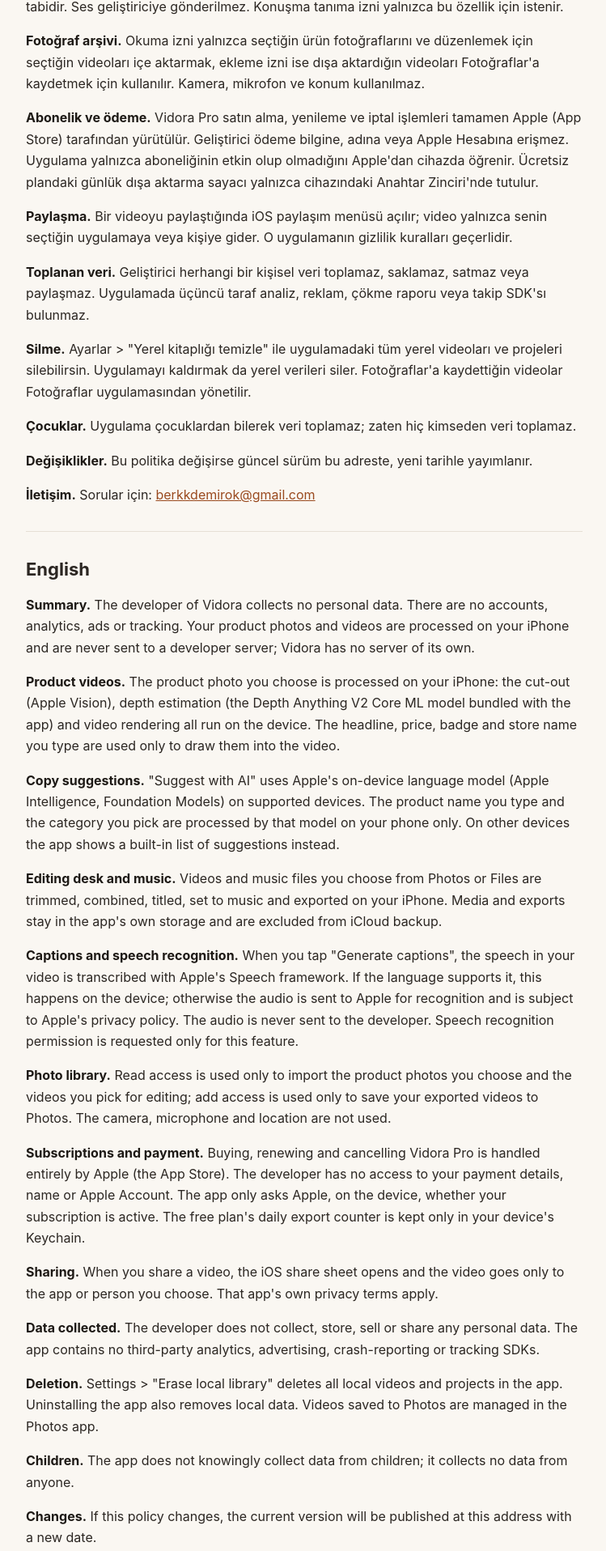
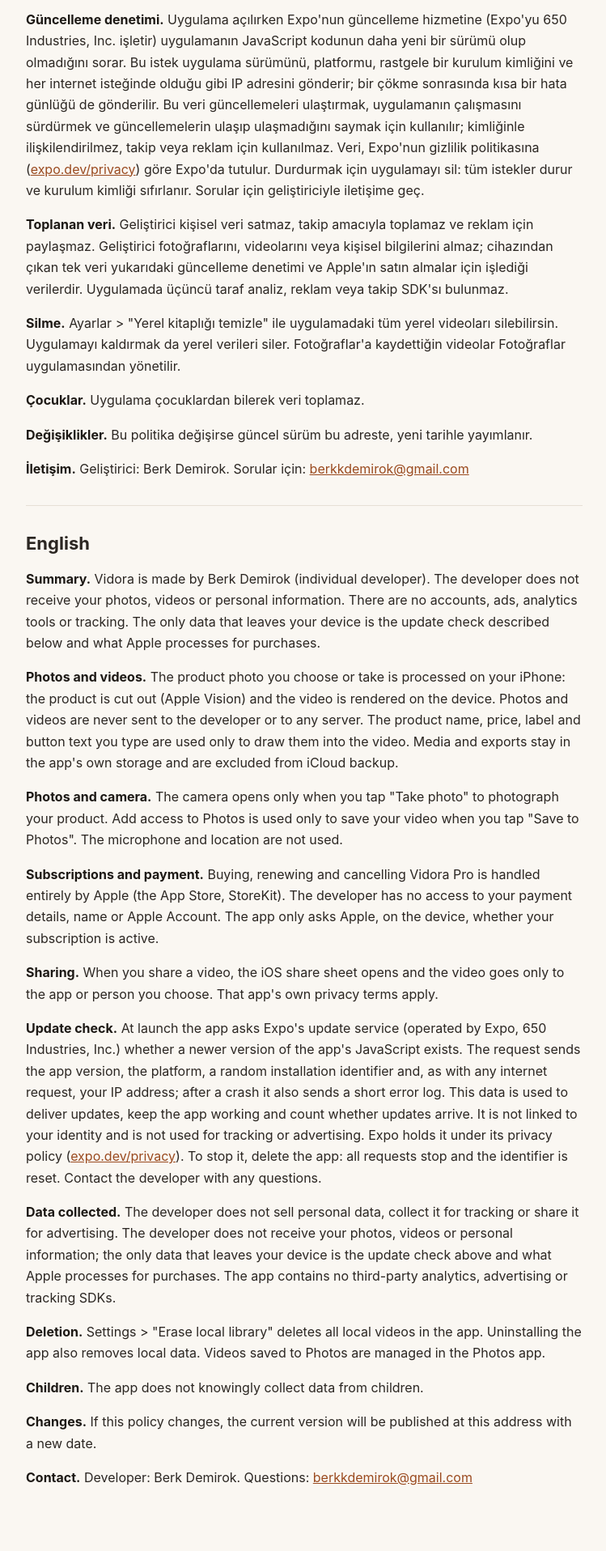
Before and after one commit to berkdemirokk/berkdemirokk.github.io, a plain HTML site: page vidora/privacy/index.html in a window 1280 px wide. Shown: the part 881-2797 px from the top of the page at 81% size, without its empty margins (264-1013 px from the left). Drawn offline with Linux system fonts and the light colour scheme.

Commit message:
Update Vidora privacy, support and landing pages for version 1.0
Describes the single-flow build: on-device cut-out and render, Vidora Pro,
the launch-time update check, and a corrected contact address.

Co-Authored-By: Claude Fable 5.2 <noreply@anthropic.com>

```diff
--- a/vidora/privacy/index.html
+++ b/vidora/privacy/index.html
@@ -28,7 +28,8 @@
   <a class="home" href="../">&larr; Vidora</a>
 
   <h1>Vidora – Gizlilik Politikası / Privacy Policy</h1>
-  <p class="meta">Son güncelleme / Last updated: 2026-11-15<br>
+  <p class="meta">Son güncelleme / Last updated: 2026-11-16<br>
+  Geliştirici / Developer: Berk Demirok<br>
   İletişim / Contact: <a href="mailto:berkkdemirok@gmail.com">berkkdemirok@gmail.com</a></p>
   <p class="lang-nav"><a href="#tr">Türkçe</a> · <a href="#en">English</a></p>
 
@@ -37,31 +38,28 @@
   <section id="tr" lang="tr">
     <h2>Türkçe</h2>
 
-    <p><strong>Özet.</strong> Vidora'nın geliştiricisi hiçbir kişisel veri toplamaz. Hesap, analiz, reklam veya takip yoktur. Ürün fotoğrafların ve videoların iPhone'unda işlenir ve geliştiricinin bir sunucusuna gönderilmez; Vidora'nın kendi sunucusu yoktur.</p>
+    <p><strong>Özet.</strong> Vidora'nın geliştiricisi Berk Demirok'tur (bireysel geliştirici). Geliştirici fotoğraflarını, videolarını veya kişisel bilgilerini almaz. Hesap, reklam, analiz aracı ve takip yoktur. Cihazından çıkan tek veri, aşağıda anlatılan güncelleme denetimi ve satın almalar için Apple'ın işlediği verilerdir.</p>
 
-    <p><strong>Ürün videoları.</strong> Seçtiğin ürün fotoğrafı iPhone'unda işlenir: ürünün arka plandan ayrılması (Apple Vision), derinlik tahmini (uygulamanın içinde gelen Depth Anything V2 Core ML modeli) ve videonun oluşturulması cihazda yapılır. Yazdığın başlık, fiyat, rozet ve mağaza adı yalnızca videoya yazılmak için kullanılır.</p>
+    <p><strong>Fotoğraflar ve videolar.</strong> Seçtiğin ya da çektiğin ürün fotoğrafı iPhone'unda işlenir: ürün arka plandan ayrılır (Apple Vision) ve video cihazda oluşturulur. Fotoğraf ve videolar geliştiriciye veya herhangi bir sunucuya gönderilmez. Yazdığın ürün adı, fiyat, etiket ve buton yazısı yalnızca videoya yazılmak için kullanılır. Medya ve çıktılar uygulamanın kendi depolama alanında tutulur ve iCloud yedeğine dahil edilmez.</p>
 
-    <p><strong>Metin önerileri.</strong> "Yapay zekâyla öner" özelliği, destekleyen cihazlarda Apple'ın cihaz içi dil modelini (Apple Intelligence, Foundation Models) kullanır. Yazdığın ürün adı ve seçtiğin kategori yalnızca bu model tarafından telefonunda işlenir. Desteklemeyen cihazlarda uygulamanın içindeki hazır öneri listesi gösterilir.</p>
+    <p><strong>Fotoğraflar ve kamera.</strong> Kamera yalnızca "Fotoğraf çek" dediğinde ürününün fotoğrafını çekmek için açılır. Fotoğraflar'a ekleme izni, oluşturduğun videoyu yalnızca sen "Fotoğraflar'a kaydet" dediğinde kaydetmek için kullanılır. Mikrofon ve konum kullanılmaz.</p>
 
-    <p><strong>Kurgu masası ve müzik.</strong> Fotoğraflar'dan veya Dosyalar'dan seçtiğin videolar ve müzik dosyaları; kırpma, birleştirme, başlık, müzik ve dışa aktarma işlemleri iPhone'unda yapılır. Medya ve çıktılar uygulamanın kendi depolama alanında tutulur ve iCloud yedeğine dahil edilmez.</p>
-
-    <p><strong>Altyazı ve konuşma tanıma.</strong> "Altyazı oluştur" dediğinde, videodaki konuşma Apple'ın Speech (konuşma tanıma) özelliğiyle yazıya çevrilir. Dil destekliyorsa bu işlem cihazda yapılır; desteklemiyorsa ses, tanıma için Apple'a gönderilir ve Apple'ın gizlilik politikasına tabidir. Ses geliştiriciye gönderilmez. Konuşma tanıma izni yalnızca bu özellik için istenir.</p>
-
-    <p><strong>Fotoğraf arşivi.</strong> Okuma izni yalnızca seçtiğin ürün fotoğraflarını ve düzenlemek için seçtiğin videoları içe aktarmak, ekleme izni ise dışa aktardığın videoları Fotoğraflar'a kaydetmek için kullanılır. Kamera, mikrofon ve konum kullanılmaz.</p>
-
-    <p><strong>Abonelik ve ödeme.</strong> Vidora Pro satın alma, yenileme ve iptal işlemleri tamamen Apple (App Store) tarafından yürütülür. Geliştirici ödeme bilgine, adına veya Apple Hesabına erişmez. Uygulama yalnızca aboneliğinin etkin olup olmadığını Apple'dan cihazda öğrenir. Ücretsiz plandaki günlük dışa aktarma sayacı yalnızca cihazındaki Anahtar Zinciri'nde tutulur.</p>
+    <p><strong>Abonelik ve ödeme.</strong> Vidora Pro satın alma, yenileme ve iptal işlemleri tamamen Apple (App Store, StoreKit) tarafından yürütülür. Geliştirici ödeme bilgine, adına veya Apple Hesabına erişmez. Uygulama yalnızca aboneliğinin etkin olup olmadığını Apple'dan cihazda öğrenir.</p>
 
     <p><strong>Paylaşma.</strong> Bir videoyu paylaştığında iOS paylaşım menüsü açılır; video yalnızca senin seçtiğin uygulamaya veya kişiye gider. O uygulamanın gizlilik kuralları geçerlidir.</p>
 
-    <p><strong>Toplanan veri.</strong> Geliştirici herhangi bir kişisel veri toplamaz, saklamaz, satmaz veya paylaşmaz. Uygulamada üçüncü taraf analiz, reklam, çökme raporu veya takip SDK'sı bulunmaz.</p>
+    <p><strong>Güncelleme denetimi.</strong> Uygulama açılırken Expo'nun güncelleme hizmetine (Expo'yu 650 Industries, Inc. işletir) uygulamanın JavaScript kodunun daha yeni bir sürümü olup olmadığını sorar. Bu istek uygulama sürümünü, platformu, rastgele bir kurulum kimliğini ve her internet isteğinde olduğu gibi IP adresini gönderir; bir çökme sonrasında kısa bir hata günlüğü de gönderilir. Bu veri güncellemeleri ulaştırmak, uygulamanın çalışmasını sürdürmek ve güncellemelerin ulaşıp ulaşmadığını saymak için kullanılır; kimliğinle ilişkilendirilmez, takip veya reklam için kullanılmaz. Veri, Expo'nun gizlilik politikasına (<a href="https://expo.dev/privacy">expo.dev/privacy</a>) göre Expo'da tutulur. Durdurmak için uygulamayı sil: tüm istekler durur ve kurulum kimliği sıfırlanır. Sorular için geliştiriciyle iletişime geç.</p>
 
-    <p><strong>Silme.</strong> Ayarlar &gt; "Yerel kitaplığı temizle" ile uygulamadaki tüm yerel videoları ve projeleri silebilirsin. Uygulamayı kaldırmak da yerel verileri siler. Fotoğraflar'a kaydettiğin videolar Fotoğraflar uygulamasından yönetilir.</p>
+    <p><strong>Toplanan veri.</strong> Geliştirici kişisel veri satmaz, takip amacıyla toplamaz ve reklam için paylaşmaz. Geliştirici fotoğraflarını, videolarını veya kişisel bilgilerini almaz; cihazından çıkan tek veri yukarıdaki güncelleme denetimi ve Apple'ın satın almalar için işlediği verilerdir. Uygulamada üçüncü taraf analiz, reklam veya takip SDK'sı bulunmaz.</p>
 
-    <p><strong>Çocuklar.</strong> Uygulama çocuklardan bilerek veri toplamaz; zaten hiç kimseden veri toplamaz.</p>
+    <p><strong>Silme.</strong> Ayarlar &gt; "Yerel kitaplığı temizle" ile uygulamadaki tüm yerel videoları silebilirsin. Uygulamayı kaldırmak da yerel verileri siler. Fotoğraflar'a kaydettiğin videolar Fotoğraflar uygulamasından yönetilir.</p>
+
+    <p><strong>Çocuklar.</strong> Uygulama çocuklardan bilerek veri toplamaz.</p>
 
     <p><strong>Değişiklikler.</strong> Bu politika değişirse güncel sürüm bu adreste, yeni tarihle yayımlanır.</p>
 
-    <p><strong>İletişim.</strong> Sorular için: <a href="mailto:berkkdemirok@gmail.com">berkkdemirok@gmail.com</a></p>
+    <p><strong>İletişim.</strong> Geliştirici: Berk Demirok. Sorular için: <a href="mailto:berkkdemirok@gmail.com">berkkdemirok@gmail.com</a></p>
+
   </section>
 
   <hr>
@@ -69,31 +67,28 @@
   <section id="en" lang="en">
     <h2>English</h2>
 
-    <p><strong>Summary.</strong> The developer of Vidora collects no personal data. There are no accounts, analytics, ads or tracking. Your product photos and videos are processed on your iPhone and are never sent to a developer server; Vidora has no server of its own.</p>
+    <p><strong>Summary.</strong> Vidora is made by Berk Demirok (individual developer). The developer does not receive your photos, videos or personal information. There are no accounts, ads, analytics tools or tracking. The only data that leaves your device is the update check described below and what Apple processes for purchases.</p>
 
-    <p><strong>Product videos.</strong> The product photo you choose is processed on your iPhone: the cut-out (Apple Vision), depth estimation (the Depth Anything V2 Core ML model bundled with the app) and video rendering all run on the device. The headline, price, badge and store name you type are used only to draw them into the video.</p>
+    <p><strong>Photos and videos.</strong> The product photo you choose or take is processed on your iPhone: the product is cut out (Apple Vision) and the video is rendered on the device. Photos and videos are never sent to the developer or to any server. The product name, price, label and button text you type are used only to draw them into the video. Media and exports stay in the app's own storage and are excluded from iCloud backup.</p>
 
-    <p><strong>Copy suggestions.</strong> "Suggest with AI" uses Apple's on-device language model (Apple Intelligence, Foundation Models) on supported devices. The product name you type and the category you pick are processed by that model on your phone only. On other devices the app shows a built-in list of suggestions instead.</p>
+    <p><strong>Photos and camera.</strong> The camera opens only when you tap "Take photo" to photograph your product. Add access to Photos is used only to save your video when you tap "Save to Photos". The microphone and location are not used.</p>
 
-    <p><strong>Editing desk and music.</strong> Videos and music files you choose from Photos or Files are trimmed, combined, titled, set to music and exported on your iPhone. Media and exports stay in the app's own storage and are excluded from iCloud backup.</p>
-
-    <p><strong>Captions and speech recognition.</strong> When you tap "Generate captions", the speech in your video is transcribed with Apple's Speech framework. If the language supports it, this happens on the device; otherwise the audio is sent to Apple for recognition and is subject to Apple's privacy policy. The audio is never sent to the developer. Speech recognition permission is requested only for this feature.</p>
-
-    <p><strong>Photo library.</strong> Read access is used only to import the product photos you choose and the videos you pick for editing; add access is used only to save your exported videos to Photos. The camera, microphone and location are not used.</p>
-
-    <p><strong>Subscriptions and payment.</strong> Buying, renewing and cancelling Vidora Pro is handled entirely by Apple (the App Store). The developer has no access to your payment details, name or Apple Account. The app only asks Apple, on the device, whether your subscription is active. The free plan's daily export counter is kept only in your device's Keychain.</p>
+    <p><strong>Subscriptions and payment.</strong> Buying, renewing and cancelling Vidora Pro is handled entirely by Apple (the App Store, StoreKit). The developer has no access to your payment details, name or Apple Account. The app only asks Apple, on the device, whether your subscription is active.</p>
 
     <p><strong>Sharing.</strong> When you share a video, the iOS share sheet opens and the video goes only to the app or person you choose. That app's own privacy terms apply.</p>
 
-    <p><strong>Data collected.</strong> The developer does not collect, store, sell or share any personal data. The app contains no third-party analytics, advertising, crash-reporting or tracking SDKs.</p>
+    <p><strong>Update check.</strong> At launch the app asks Expo's update service (operated by Expo, 650 Industries, Inc.) whether a newer version of the app's JavaScript exists. The request sends the app version, the platform, a random installation identifier and, as with any internet request, your IP address; after a crash it also sends a short error log. This data is used to deliver updates, keep the app working and count whether updates arrive. It is not linked to your identity and is not used for tracking or advertising. Expo holds it under its privacy policy (<a href="https://expo.dev/privacy">expo.dev/privacy</a>). To stop it, delete the app: all requests stop and the identifier is reset. Contact the developer with any questions.</p>
 
-    <p><strong>Deletion.</strong> Settings &gt; "Erase local library" deletes all local videos and projects in the app. Uninstalling the app also removes local data. Videos saved to Photos are managed in the Photos app.</p>
+    <p><strong>Data collected.</strong> The developer does not sell personal data, collect it for tracking or share it for advertising. The developer does not receive your photos, videos or personal information; the only data that leaves your device is the update check above and what Apple processes for purchases. The app contains no third-party analytics, advertising or tracking SDKs.</p>
 
-    <p><strong>Children.</strong> The app does not knowingly collect data from children; it collects no data from anyone.</p>
+    <p><strong>Deletion.</strong> Settings &gt; "Erase local library" deletes all local videos in the app. Uninstalling the app also removes local data. Videos saved to Photos are managed in the Photos app.</p>
+
+    <p><strong>Children.</strong> The app does not knowingly collect data from children.</p>
 
     <p><strong>Changes.</strong> If this policy changes, the current version will be published at this address with a new date.</p>
 
-    <p><strong>Contact.</strong> Questions: <a href="mailto:berkkdemirok@gmail.com">berkkdemirok@gmail.com</a></p>
+    <p><strong>Contact.</strong> Developer: Berk Demirok. Questions: <a href="mailto:berkkdemirok@gmail.com">berkkdemirok@gmail.com</a></p>
+
   </section>
 </main>
 </body>
```
